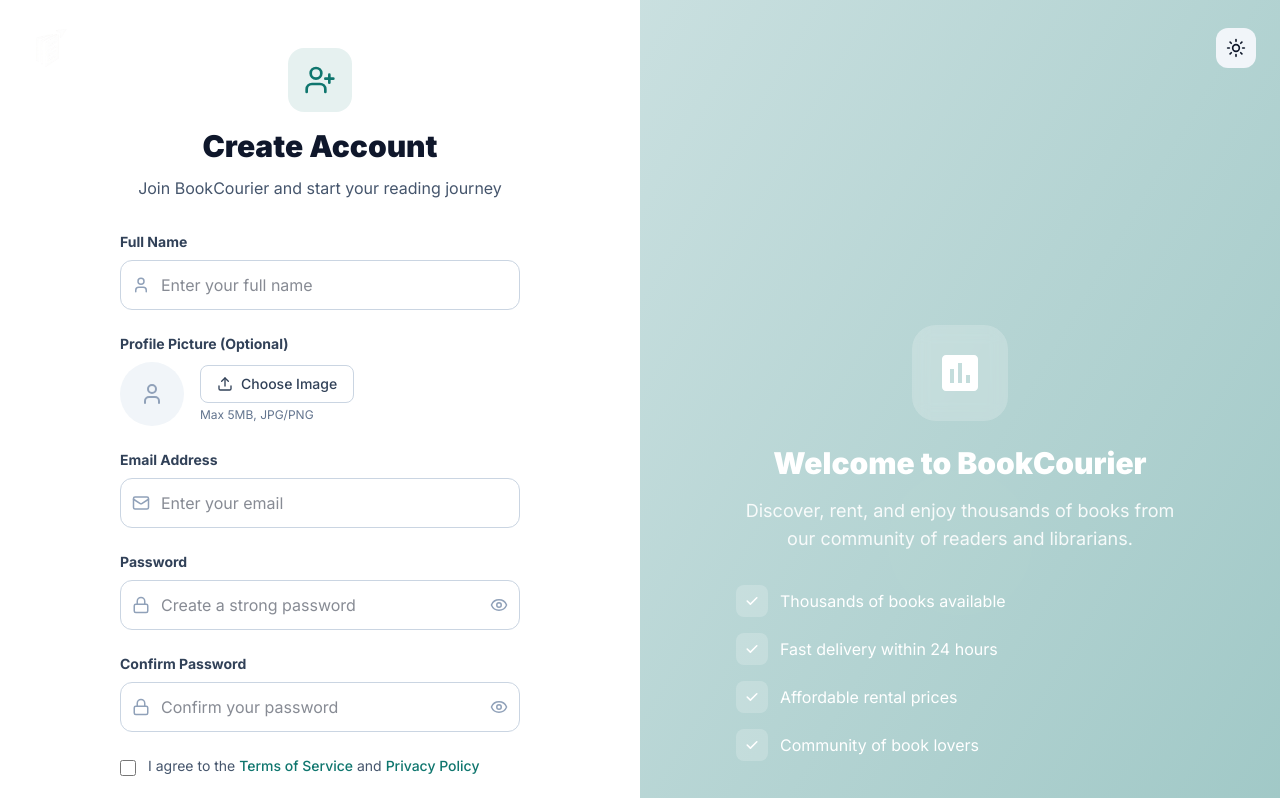
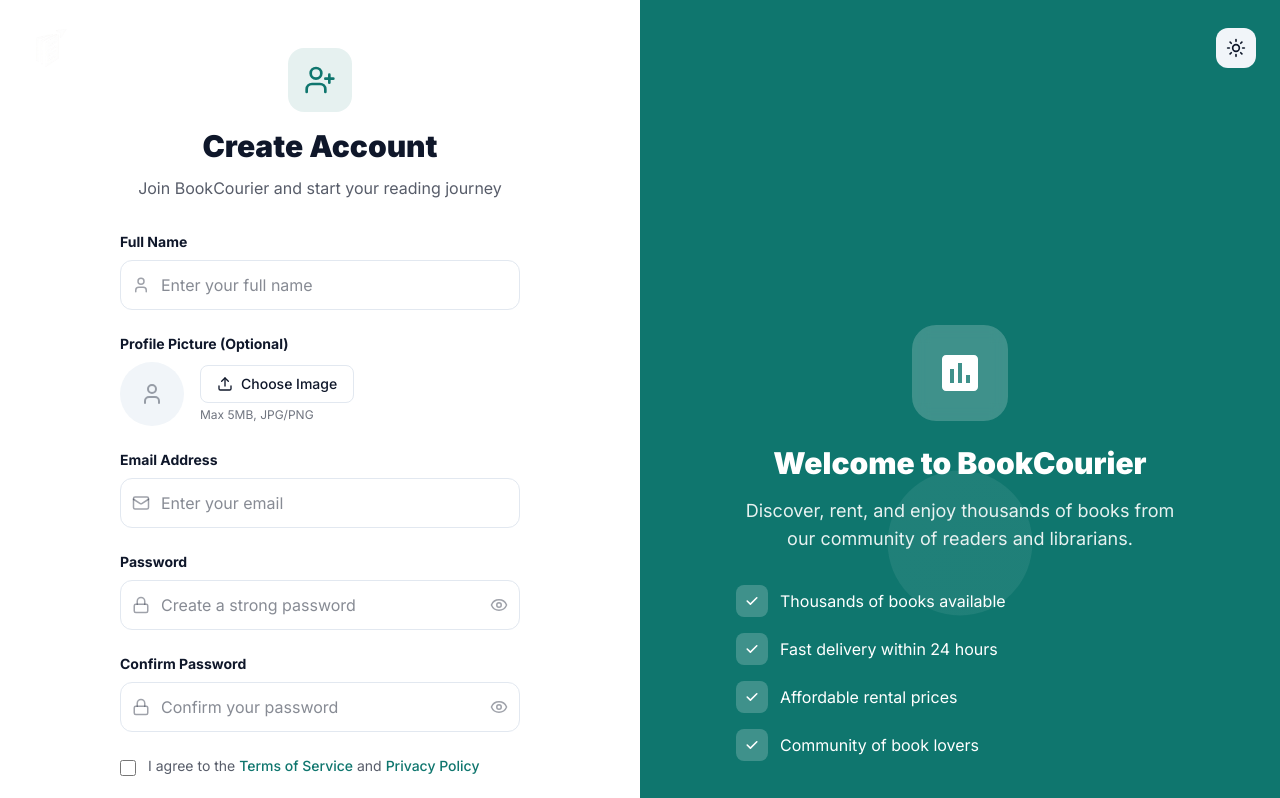
Before and after one commit to onlyMazhar/Book-Courier-client, a React (Vite) app: page /register in a window 1280 px wide. Shown: the top 798 px of the page. Built offline with nearby package versions, Linux system fonts and the light colour scheme; no server answers.

Commit message:
feat: smooth transitions + auth dark mode
- Added transition-all duration-300 to all interactive elements
- Implemented dark mode for login/register pages
- Updated auth layouts with theme-aware colors
- Enhanced form inputs and buttons for both themes

```diff
--- a/src/Components/SocialLogin.jsx
+++ b/src/Components/SocialLogin.jsx
@@ -50,7 +50,7 @@ const SocialLogin = () => {
             <button
                 onClick={handleGoogleLogin}
                 disabled={isGoogleLoading}
-                className="w-full bg-white hover:bg-slate-50 text-slate-700 border border-slate-300 py-3 px-4 rounded-xl font-medium transition-colors disabled:opacity-50 disabled:cursor-not-allowed flex items-center justify-center gap-3"
+                className="w-full bg-base-100 hover:bg-base-200 text-base-content border border-base-300 py-3 px-4 rounded-xl font-medium transition-colors disabled:opacity-50 disabled:cursor-not-allowed flex items-center justify-center gap-3"
             >
                 {isGoogleLoading ? (
                     <>
--- a/src/Layouts/LoginRegister.jsx
+++ b/src/Layouts/LoginRegister.jsx
@@ -10,7 +10,7 @@ const LoginRegister = () => {
 
     if (loading) {
         return (
-            <div className="min-h-screen w-full flex justify-center items-center bg-slate-50">
+            <div className="min-h-screen w-full flex justify-center items-center bg-base-200">
                 <Loader />
             </div>
         );
@@ -21,7 +21,7 @@ const LoginRegister = () => {
     }
 
     return (
-        <div className="min-h-screen bg-slate-50">
+        <div className="min-h-screen bg-base-200">
             {/* Header with Logo and Theme Toggle */}
             <div className="absolute top-6 left-6 right-6 z-10 flex justify-between items-center">
                 <Logo />
@@ -30,14 +30,14 @@ const LoginRegister = () => {
 
             <div className="min-h-screen flex">
                 {/* Left side - Form */}
-                <div className="w-full lg:w-1/2 bg-white flex items-center justify-center p-6 lg:p-12">
+                <div className="w-full lg:w-1/2 bg-base-100 flex items-center justify-center p-6 lg:p-12">
                     <div className="w-full max-w-md">
                         <Outlet />
                     </div>
                 </div>
 
                 {/* Right side - Background Image */}
-                <div className="hidden lg:block lg:w-1/2 relative">
+                <div className="hidden lg:block lg:w-1/2 relative bg-primary">
                     <div className="absolute inset-0 bg-gradient-to-br from-primary/20 to-primary/40"></div>
                     <div
                         className="w-full h-full bg-cover bg-center bg-no-repeat"
--- a/src/Pages/Register/Register.jsx
+++ b/src/Pages/Register/Register.jsx
@@ -108,8 +108,8 @@ const Register = () => {
                     <div className="w-16 h-16 bg-primary/10 rounded-2xl flex items-center justify-center mx-auto mb-4">
                         <UserPlus size={32} className="text-primary" />
                     </div>
-                    <h1 className="text-3xl font-black text-slate-900">Create Account</h1>
-                    <p className="text-slate-600">
+                    <h1 className="text-3xl font-black text-base-content">Create Account</h1>
+                    <p className="text-base-content/70">
                         Join BookCourier and start your reading journey
                     </p>
                 </div>
@@ -118,12 +118,12 @@ const Register = () => {
                 <form onSubmit={handleSubmit(handleRegister)} className="space-y-6">
                     {/* Name Field */}
                     <div className="space-y-2">
-                        <label className="block text-sm font-bold text-slate-700">
+                        <label className="block text-sm font-bold text-base-content">
                             Full Name
                         </label>
                         <div className="relative">
                             <div className="absolute inset-y-0 left-0 pl-3 flex items-center pointer-events-none">
-                                <User size={18} className="text-slate-400" />
+                                <User size={18} className="text-base-content/40" />
                             </div>
                             <input
                                 {...register("name", {
@@ -139,8 +139,8 @@ const Register = () => {
                                 })}
                                 type="text"
                                 placeholder="Enter your full name"
-                                className={`w-full pl-10 pr-4 py-3 border rounded-xl focus:ring-2 focus:ring-primary focus:border-primary transition-all duration-300 ${
-                                    errors.name ? 'border-red-300 bg-red-50' : 'border-slate-300'
+                                className={`w-full pl-10 pr-4 py-3 border rounded-xl bg-base-100 text-base-content focus:ring-2 focus:ring-primary focus:border-primary transition-all duration-300 ${
+                                    errors.name ? 'border-red-300 bg-red-50' : 'border-base-300'
                                 }`}
                                 disabled={isLoading}
                             />
@@ -155,7 +155,7 @@ const Register = () => {
 
                     {/* Profile Image Field */}
                     <div className="space-y-2">
-                        <label className="block text-sm font-bold text-slate-700">
+                        <label className="block text-sm font-bold text-base-content">
                             Profile Picture (Optional)
                         </label>
                         <div className="flex items-center gap-4">
@@ -163,11 +163,11 @@ const Register = () => {
                                 <img
                                     src={imagePreview}
                                     alt="Preview"
-                                    className="w-16 h-16 rounded-full object-cover border-2 border-slate-200"
+                                    className="w-16 h-16 rounded-full object-cover border-2 border-base-300"
                                 />
                             ) : (
-                                <div className="w-16 h-16 bg-slate-100 rounded-full flex items-center justify-center">
-                                    <User size={24} className="text-slate-400" />
+                                <div className="w-16 h-16 bg-base-200 rounded-full flex items-center justify-center">
+                                    <User size={24} className="text-base-content/40" />
                                 </div>
                             )}
                             <div className="flex-1">
@@ -182,24 +182,24 @@ const Register = () => {
                                 />
                                 <label
                                     htmlFor="image-upload"
-                                    className="cursor-pointer inline-flex items-center gap-2 px-4 py-2 border border-slate-300 rounded-lg text-sm font-medium text-slate-700 hover:bg-slate-50 transition-colors"
+                                    className="cursor-pointer inline-flex items-center gap-2 px-4 py-2 border border-base-300 rounded-lg text-sm font-medium text-base-content hover:bg-base-200 transition-colors"
                                 >
                                     <Upload size={16} />
                                     Choose Image
                                 </label>
-                                <p className="text-xs text-slate-500 mt-1">Max 5MB, JPG/PNG</p>
+                                <p className="text-xs text-base-content/60 mt-1">Max 5MB, JPG/PNG</p>
                             </div>
                         </div>
                     </div>
 
                     {/* Email Field */}
                     <div className="space-y-2">
-                        <label className="block text-sm font-bold text-slate-700">
+                        <label className="block text-sm font-bold text-base-content">
                             Email Address
                         </label>
                         <div className="relative">
                             <div className="absolute inset-y-0 left-0 pl-3 flex items-center pointer-events-none">
-                                <Mail size={18} className="text-slate-400" />
+                                <Mail size={18} className="text-base-content/40" />
                             </div>
                             <input
                                 {...register("email", {
@@ -211,8 +211,8 @@ const Register = () => {
                                 })}
                                 type="email"
                                 placeholder="Enter your email"
-                                className={`w-full pl-10 pr-4 py-3 border rounded-xl focus:ring-2 focus:ring-primary focus:border-primary transition-all duration-300 ${
-                                    errors.email ? 'border-red-300 bg-red-50' : 'border-slate-300'
+                                className={`w-full pl-10 pr-4 py-3 border rounded-xl bg-base-100 text-base-content focus:ring-2 focus:ring-primary focus:border-primary transition-all duration-300 ${
+                                    errors.email ? 'border-red-300 bg-red-50' : 'border-base-300'
                                 }`}
                                 disabled={isLoading}
                             />
@@ -227,12 +227,12 @@ const Register = () => {
 
                     {/* Password Field */}
                     <div className="space-y-2">
-                        <label className="block text-sm font-bold text-slate-700">
+                        <label className="block text-sm font-bold text-base-content">
                             Password
                         </label>
                         <div className="relative">
                             <div className="absolute inset-y-0 left-0 pl-3 flex items-center pointer-events-none">
-                                <Lock size={18} className="text-slate-400" />
+                                <Lock size={18} className="text-base-content/40" />
                             </div>
                             <input
                                 {...register("password", {
@@ -244,8 +244,8 @@ const Register = () => {
                                 })}
                                 type={showPassword ? "text" : "password"}
                                 placeholder="Create a strong password"
-                                className={`w-full pl-10 pr-12 py-3 border rounded-xl focus:ring-2 focus:ring-primary focus:border-primary transition-all duration-300 ${
-                                    errors.password ? 'border-red-300 bg-red-50' : 'border-slate-300'
+                                className={`w-full pl-10 pr-12 py-3 border rounded-xl bg-base-100 text-base-content focus:ring-2 focus:ring-primary focus:border-primary transition-all duration-300 ${
+                                    errors.password ? 'border-red-300 bg-red-50' : 'border-base-300'
                                 }`}
                                 disabled={isLoading}
                             />
@@ -256,9 +256,9 @@ const Register = () => {
                                 disabled={isLoading}
                             >
                                 {showPassword ? (
-                                    <EyeOff size={18} className="text-slate-400 hover:text-slate-600" />
+                                    <EyeOff size={18} className="text-base-content/40 hover:text-base-content/60" />
                                 ) : (
-                                    <Eye size={18} className="text-slate-400 hover:text-slate-600" />
+                                    <Eye size={18} className="text-base-content/40 hover:text-base-content/60" />
                                 )}
                             </button>
                         </div>
@@ -272,12 +272,12 @@ const Register = () => {
 
                     {/* Confirm Password Field */}
                     <div className="space-y-2">
-                        <label className="block text-sm font-bold text-slate-700">
+                        <label className="block text-sm font-bold text-base-content">
                             Confirm Password
                         </label>
                         <div className="relative">
                             <div className="absolute inset-y-0 left-0 pl-3 flex items-center pointer-events-none">
-                                <Lock size={18} className="text-slate-400" />
+                                <Lock size={18} className="text-base-content/40" />
                             </div>
                             <input
                                 {...register("confirmPassword", {
@@ -286,8 +286,8 @@ const Register = () => {
                                 })}
                                 type={showConfirmPassword ? "text" : "password"}
                                 placeholder="Confirm your password"
-                                className={`w-full pl-10 pr-12 py-3 border rounded-xl focus:ring-2 focus:ring-primary focus:border-primary transition-all duration-300 ${
-                                    errors.confirmPassword ? 'border-red-300 bg-red-50' : 'border-slate-300'
+                                className={`w-full pl-10 pr-12 py-3 border rounded-xl bg-base-100 text-base-content focus:ring-2 focus:ring-primary focus:border-primary transition-all duration-300 ${
+                                    errors.confirmPassword ? 'border-red-300 bg-red-50' : 'border-base-300'
                                 }`}
                                 disabled={isLoading}
                             />
@@ -298,9 +298,9 @@ const Register = () => {
                                 disabled={isLoading}
                             >
                                 {showConfirmPassword ? (
-                                    <EyeOff size={18} className="text-slate-400 hover:text-slate-600" />
+                                    <EyeOff size={18} className="text-base-content/40 hover:text-base-content/60" />
                                 ) : (
-                                    <Eye size={18} className="text-slate-400 hover:text-slate-600" />
+                                    <Eye size={18} className="text-base-content/40 hover:text-base-content/60" />
                                 )}
                             </button>
                         </div>
@@ -320,10 +320,10 @@ const Register = () => {
                                     required: "You must accept the terms and conditions"
                                 })}
                                 type="checkbox"
-                                className="mt-1 w-4 h-4 text-primary border-slate-300 rounded focus:ring-primary"
+                                className="mt-1 w-4 h-4 text-primary border-base-300 rounded focus:ring-primary"
                                 disabled={isLoading}
                             />
-                            <span className="text-sm text-slate-600">
+                            <span className="text-sm text-base-content/70">
                                 I agree to the{' '}
                                 <Link to="/terms-of-service" className="text-primary hover:text-primary/80 font-medium">
                                     Terms of Service
@@ -365,10 +365,10 @@ const Register = () => {
                 {/* Divider */}
                 <div className="relative">
                     <div className="absolute inset-0 flex items-center">
-                        <div className="w-full border-t border-slate-200"></div>
+                        <div className="w-full border-t border-base-300"></div>
                     </div>
                     <div className="relative flex justify-center text-sm">
-                        <span className="px-4 bg-white text-slate-500 font-medium">Or continue with</span>
+                        <span className="px-4 bg-base-100 text-base-content/60 font-medium">Or continue with</span>
                     </div>
                 </div>
 
@@ -377,7 +377,7 @@ const Register = () => {
 
                 {/* Login Link */}
                 <div className="text-center">
-                    <p className="text-slate-600">
+                    <p className="text-base-content/70">
                         Already have an account?{' '}
                         <Link
                             to="/login"
```
Also changed, not shown: src/Components/Navbar.jsx (+13 -16 lines), src/Pages/Login/Login.jsx (+14 -14 lines).
